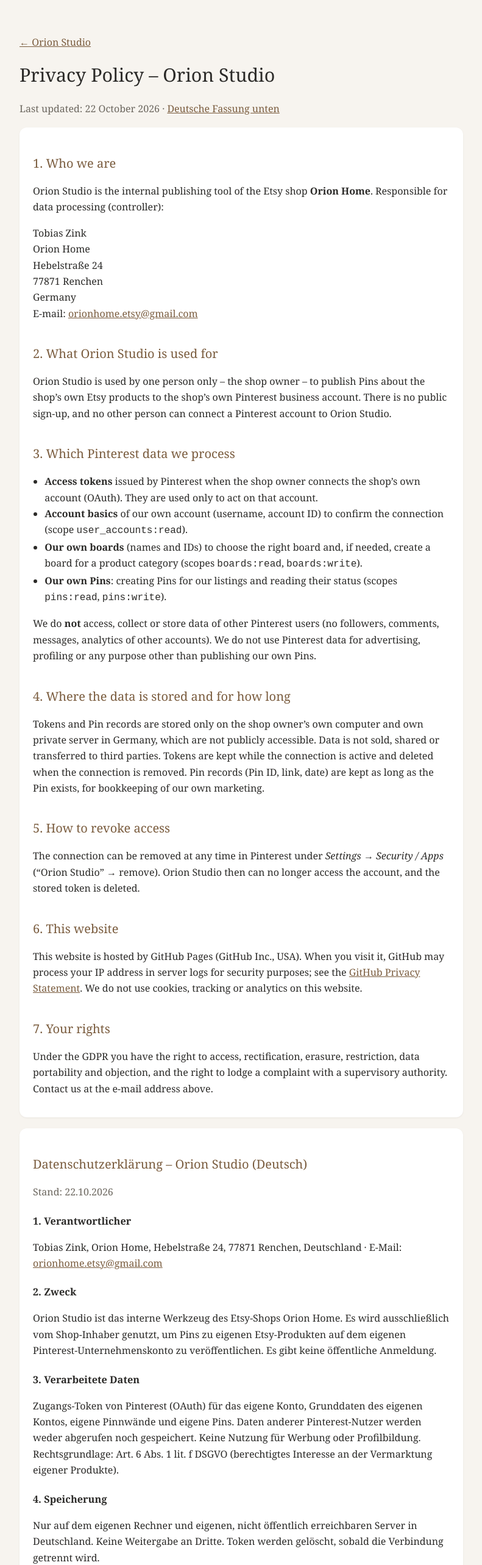
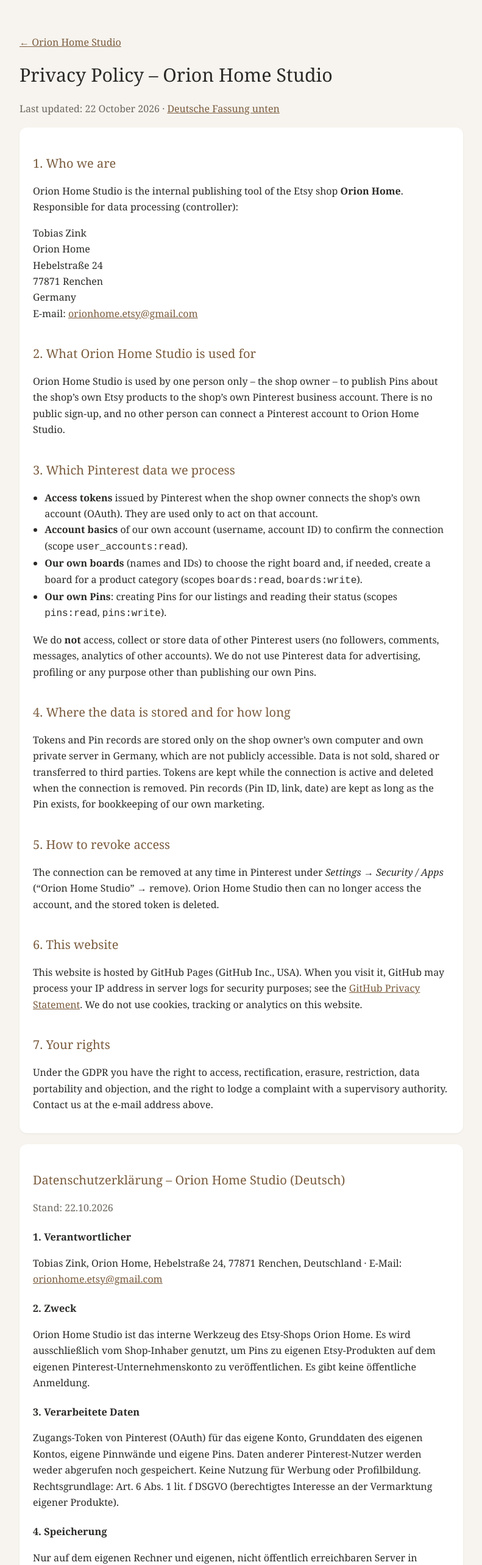
Before and after one commit to orionhome-etsy/orionhome-etsy.github.io, a plain HTML site: page privacy.html in a window 1280 px wide. Shown: the top 2566 px of the page at 61% size, without its empty margins (244-1035 px from the left). Drawn offline with Linux system fonts and the light colour scheme.

Commit message:
Add files via upload

```diff
--- a/privacy.html
+++ b/privacy.html
@@ -3,7 +3,7 @@
 <head>
 <meta charset="utf-8">
 <meta name="viewport" content="width=device-width, initial-scale=1">
-<title>Orion Studio Privacy Policy</title>
+<title>Orion Home Studio Privacy Policy</title>
 <style>
 :root{--bg:#f7f4ef;--ink:#2b2a28;--muted:#6b665e;--accent:#7a5c3e;--card:#fff}
 @media (prefers-color-scheme:dark){:root{--bg:#1d1c1a;--ink:#ece7df;--muted:#a9a297;--accent:#d2b48c;--card:#272523}}
@@ -17,17 +17,17 @@
 </head>
 <body>
 <main>
-<p><a href="index.html">← Orion Studio</a></p>
-<h1>Privacy Policy – Orion Studio</h1>
+<p><a href="index.html">← Orion Home Studio</a></p>
+<h1>Privacy Policy – Orion Home Studio</h1>
 <p class="muted">Last updated: 22 October 2026 · <a href="#de">Deutsche Fassung unten</a></p>
 
 <section>
 <h2>1. Who we are</h2>
-<p>Orion Studio is the internal publishing tool of the Etsy shop <strong>Orion Home</strong>. Responsible for data processing (controller):</p>
+<p>Orion Home Studio is the internal publishing tool of the Etsy shop <strong>Orion Home</strong>. Responsible for data processing (controller):</p>
 <p>Tobias Zink<br>Orion Home<br>Hebelstraße 24<br>77871 Renchen<br>Germany<br>E-mail: <a href="mailto:orionhome.etsy@gmail.com">orionhome.etsy@gmail.com</a></p>
 
-<h2>2. What Orion Studio is used for</h2>
-<p>Orion Studio is used by one person only – the shop owner – to publish Pins about the shop’s own Etsy products to the shop’s own Pinterest business account. There is no public sign-up, and no other person can connect a Pinterest account to Orion Studio.</p>
+<h2>2. What Orion Home Studio is used for</h2>
+<p>Orion Home Studio is used by one person only – the shop owner – to publish Pins about the shop’s own Etsy products to the shop’s own Pinterest business account. There is no public sign-up, and no other person can connect a Pinterest account to Orion Home Studio.</p>
 
 <h2>3. Which Pinterest data we process</h2>
 <ul>
@@ -42,7 +42,7 @@
 <p>Tokens and Pin records are stored only on the shop owner’s own computer and own private server in Germany, which are not publicly accessible. Data is not sold, shared or transferred to third parties. Tokens are kept while the connection is active and deleted when the connection is removed. Pin records (Pin ID, link, date) are kept as long as the Pin exists, for bookkeeping of our own marketing.</p>
 
 <h2>5. How to revoke access</h2>
-<p>The connection can be removed at any time in Pinterest under <em>Settings → Security / Apps</em> (“Orion Studio” → remove). Orion Studio then can no longer access the account, and the stored token is deleted.</p>
+<p>The connection can be removed at any time in Pinterest under <em>Settings → Security / Apps</em> (“Orion Home Studio” → remove). Orion Home Studio then can no longer access the account, and the stored token is deleted.</p>
 
 <h2>6. This website</h2>
 <p>This website is hosted by GitHub Pages (GitHub Inc., USA). When you visit it, GitHub may process your IP address in server logs for security purposes; see the <a href="https://docs.github.com/en/site-policy/privacy-policies/github-general-privacy-statement">GitHub Privacy Statement</a>. We do not use cookies, tracking or analytics on this website.</p>
@@ -52,12 +52,12 @@
 </section>
 
 <section id="de" lang="de">
-<h2>Datenschutzerklärung – Orion Studio (Deutsch)</h2>
+<h2>Datenschutzerklärung – Orion Home Studio (Deutsch)</h2>
 <p class="muted">Stand: 22.10.2026</p>
 <h3>1. Verantwortlicher</h3>
 <p>Tobias Zink, Orion Home, Hebelstraße 24, 77871 Renchen, Deutschland · E-Mail: <a href="mailto:orionhome.etsy@gmail.com">orionhome.etsy@gmail.com</a></p>
 <h3>2. Zweck</h3>
-<p>Orion Studio ist das interne Werkzeug des Etsy-Shops Orion Home. Es wird ausschließlich vom Shop-Inhaber genutzt, um Pins zu eigenen Etsy-Produkten auf dem eigenen Pinterest-Unternehmenskonto zu veröffentlichen. Es gibt keine öffentliche Anmeldung.</p>
+<p>Orion Home Studio ist das interne Werkzeug des Etsy-Shops Orion Home. Es wird ausschließlich vom Shop-Inhaber genutzt, um Pins zu eigenen Etsy-Produkten auf dem eigenen Pinterest-Unternehmenskonto zu veröffentlichen. Es gibt keine öffentliche Anmeldung.</p>
 <h3>3. Verarbeitete Daten</h3>
 <p>Zugangs-Token von Pinterest (OAuth) für das eigene Konto, Grunddaten des eigenen Kontos, eigene Pinnwände und eigene Pins. Daten anderer Pinterest-Nutzer werden weder abgerufen noch gespeichert. Keine Nutzung für Werbung oder Profilbildung. Rechtsgrundlage: Art. 6 Abs. 1 lit. f DSGVO (berechtigtes Interesse an der Vermarktung eigener Produkte).</p>
 <h3>4. Speicherung</h3>
```
Also changed, not shown: index.html (+6 -6 lines).
